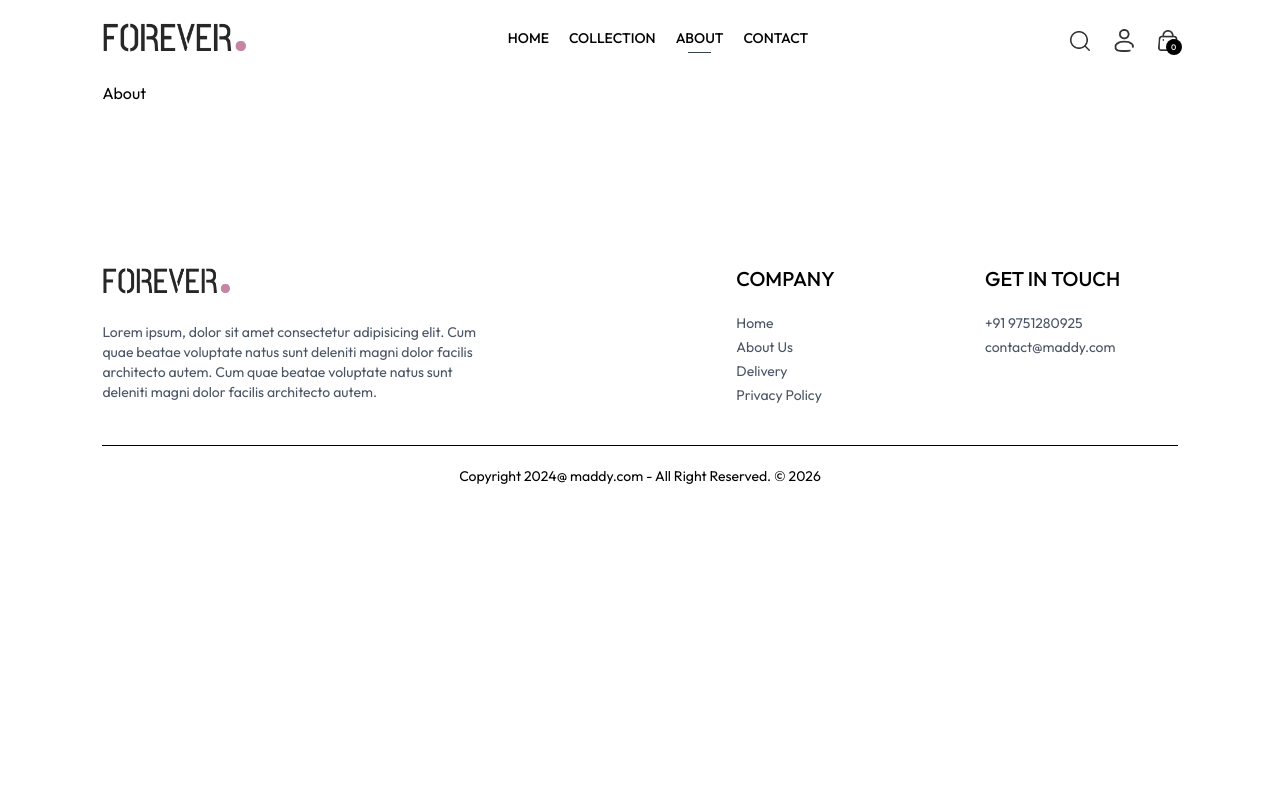
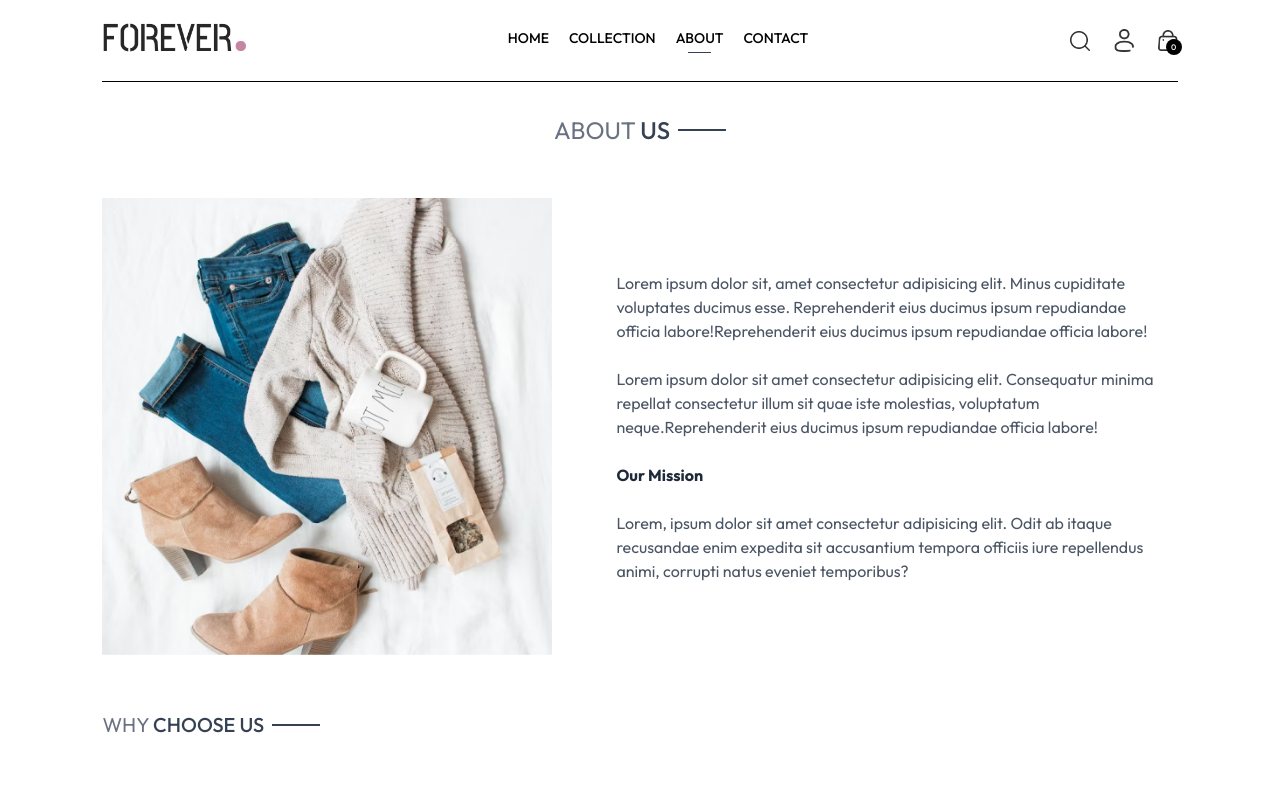
Before and after one commit to Madhavan-M07/Ecommerce_FullStack, a React (Vite) app in the folder frontend/: page /about in a window 1280 px wide. Shown: the top 800 px of the page. Built offline with nearby package versions, Linux system fonts and the light colour scheme.

Commit message:
feat:login singup aboutus page creation

```diff
--- a/frontend/src/components/Navbar.jsx
+++ b/frontend/src/components/Navbar.jsx
@@ -43,11 +43,12 @@
       <div className="flex items-center gap-6">
         <img onClick={()=>{if(location.pathname.includes('collection'))setShowSearch(true);}} src={assets.search_icon} className="w-5 cursor-pointer" alt="" />
         <div className="group relative">
-          <img
+          <Link to='/login'><img
             className="w-5 cursor-pointer"
             src={assets.profile_icon}
             alt=""
           />
+          </Link>
           <div className="group-hover:block hidden absolute dropdown-menu right-0 pt-4">
             <div className="flex flex-col gap-2 w-36 py-3 px-5 bg-slate-100 text-gray-500 rounded">
               <p className="cursor-pointer hover:text-black">My Profile</p>
--- a/frontend/src/pages/About.jsx
+++ b/frontend/src/pages/About.jsx
@@ -1,9 +1,47 @@
-import React from 'react'
+import React from "react";
+import Title from "../components/Title";
+import { assets } from "../assets/assets";
 
 const About = () => {
   return (
-    <div>About</div>
-  )
-}
+    <div>
+      <div className="text-2xl text-center pt-8 border-t ">
+        <Title text1={"ABOUT "} text2={" US"} />
+      </div>
 
-export default About
+      <div className="my-10 flex flex-col md:flex-row gap-16 ">
+        <img
+          className="w-full md:max-w-[450px]"
+          src={assets.about_img}
+          alt=""
+        />
+        <div className="flex flex-col justify-center gap-6 md:w-2/4 text-gray-600">
+          <p>
+            Lorem ipsum dolor sit, amet consectetur adipisicing elit. Minus
+            cupiditate voluptates ducimus esse. Reprehenderit eius ducimus ipsum
+            repudiandae officia labore!Reprehenderit eius ducimus ipsum
+            repudiandae officia labore!
+          </p>
+          <p>
+            Lorem ipsum dolor sit amet consectetur adipisicing elit. Consequatur
+            minima repellat consectetur illum sit quae iste molestias,
+            voluptatum neque.Reprehenderit eius ducimus ipsum repudiandae
+            officia labore!
+          </p>
+          <b className="text-gray-800">Our Mission</b>
+          <p>
+            Lorem, ipsum dolor sit amet consectetur adipisicing elit. Odit ab
+            itaque recusandae enim expedita sit accusantium tempora officiis
+            iure repellendus animi, corrupti natus eveniet temporibus?
+          </p>
+        </div>
+      </div>
+      <div className="text-xl py-4 ">
+        <Title text1={"WHY "} text2={" CHOOSE US"} />
+      </div>
+
+    </div>
+  );
+};
+
+export default About;
--- a/frontend/src/pages/Login.jsx
+++ b/frontend/src/pages/Login.jsx
@@ -1,9 +1,57 @@
-import React from 'react'
+import React, { useState } from "react";
 
 const Login = () => {
+  const [currentState, setCurrentState] = useState("Sign Up");
+
+  const onSubmitHandler = async (event) => {
+
+    event.preventDefault();
+
+  }
   return (
-    <div>Login</div>
-  )
-}
+    <form onSubmit={onSubmitHandler} className="flex flex-col items-center w-[90%] sm:max-w-96 m-auto mt-14 gap-4 text-gray-800 ">
+      <div className="inline-flex items-center gap-2 mb-2 mt-10">
+        <p className="prata-regular text-3xl ">{currentState}</p>
 
-export default Login
+        <hr className="border-none h-[1.5px] w-8 bg-gray-800" />
+      </div>
+
+      {currentState === 'Login' ? '' : <input
+        type="text"
+        className="w-full px-3 py-2 border border-gray-800"
+        placeholder="Name"
+        required
+      /> }
+
+      <input
+        type="email"
+        className="w-full px-3 py-2 border border-gray-800"
+        placeholder="Email"
+         required
+      />
+          <input
+        type="password"
+        className="w-full px-3 py-2 border border-gray-800"
+        placeholder="Password"
+         required
+      />
+      <div className="w-full flex justify-between text-sm mt-[-8px]">
+
+       <p className="cursor-pointer">Forget your Password ?</p>
+       {
+
+        currentState === 'Login'
+        ? <p onClick={()=>setCurrentState('Sign Up')} className="cursor-pointer">Create account</p>
+        :
+        <p onClick={()=>setCurrentState('Login')} className="cursor-pointer">Login Here</p>
+
+
+       }
+
+      </div>
+      <button className="bg-black text-white font-light px-8 py-2 mt-4 ">{currentState === 'Login' ? 'Sign In' : 'Sign Up' }</button>
+    </form>
+  );
+};
+
+export default Login;
--- a/frontend/src/pages/Orders.jsx
+++ b/frontend/src/pages/Orders.jsx
@@ -1,9 +1,53 @@
-import React from 'react'
+import React, { use } from "react";
+import Title from "../components/Title";
+import { useContext } from "react";
+import { ShopContext } from "../context/ShopContext";
 
 const Orders = () => {
+  const { products, currency } = useContext(ShopContext);
+
   return (
-    <div>Orders</div>
-  )
-}
+    <div className="border-t pt-16">
+      <div className="text-2xl">
+        <Title text1={" MY "} text2={" ORDERS "} />
+      </div>
+      <div>
+        {products.slice(1, 4).map((item, index) => (
+          <div
+            key={index}
+            className="py-4 border-t border-b text-gray-700 flex flex-col md:flex-row md:items-center md:justify-between gap-4"
+          >
+            <div className="flex items-start gap-6 text-sm">
+              <img className="w-16 sm:w-20" src={item.image[0]} alt="" />
+              <div>
+                <p className="sm:text-base font-medium">{item.name}</p>
+                <div className="flex items-center gap-3 mt-2 text-base text-gray-700">
+                  <p className="text-lg">
+                    {currency}
+                    {item.price}
+                  </p>
+                  <p className="">Quantity: 1</p>
+                  <p>Size: M</p>
+                </div>
+                <p className="mt-2">
+                  Date: <span className="text-gray-400">25, JULY, 2024</span>
+                </p>
+              </div>
+            </div>
+            <div className="md:w-1/2 flex justify-between ">
+              <div className="flex items-center gap-2">
+                <p className="min-w-2 h-2 rounded-full bg-green-500"></p>
+                <p className="text-sm md:text-base">Ready to ship</p>
+              </div>
+              <button className="border px-4 py-2 text-sm font-medium rounded-sm">
+                Track Order
+              </button>
+            </div>
+          </div>
+        ))}
+      </div>
+    </div>
+  );
+};
 
-export default Orders
+export default Orders;
```
